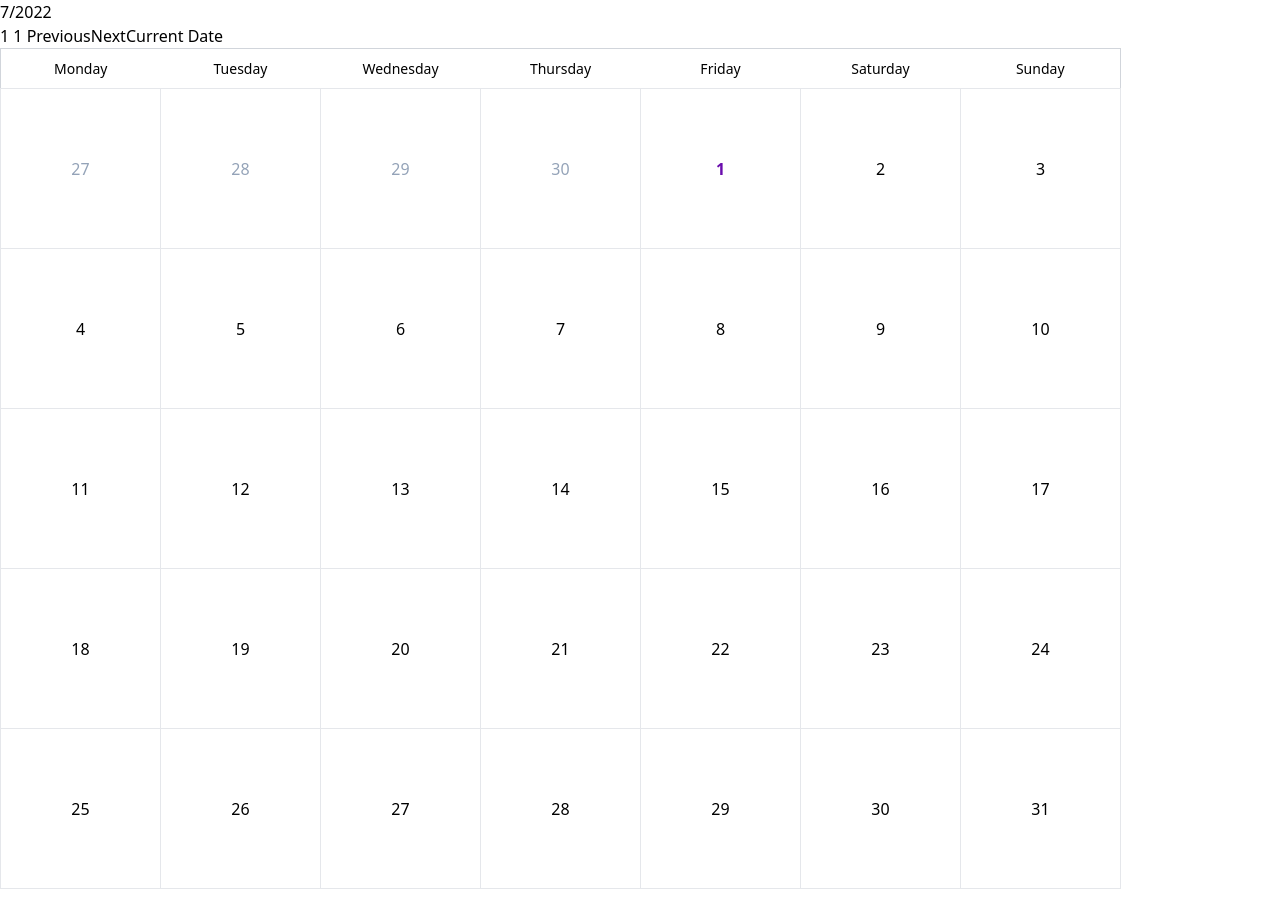
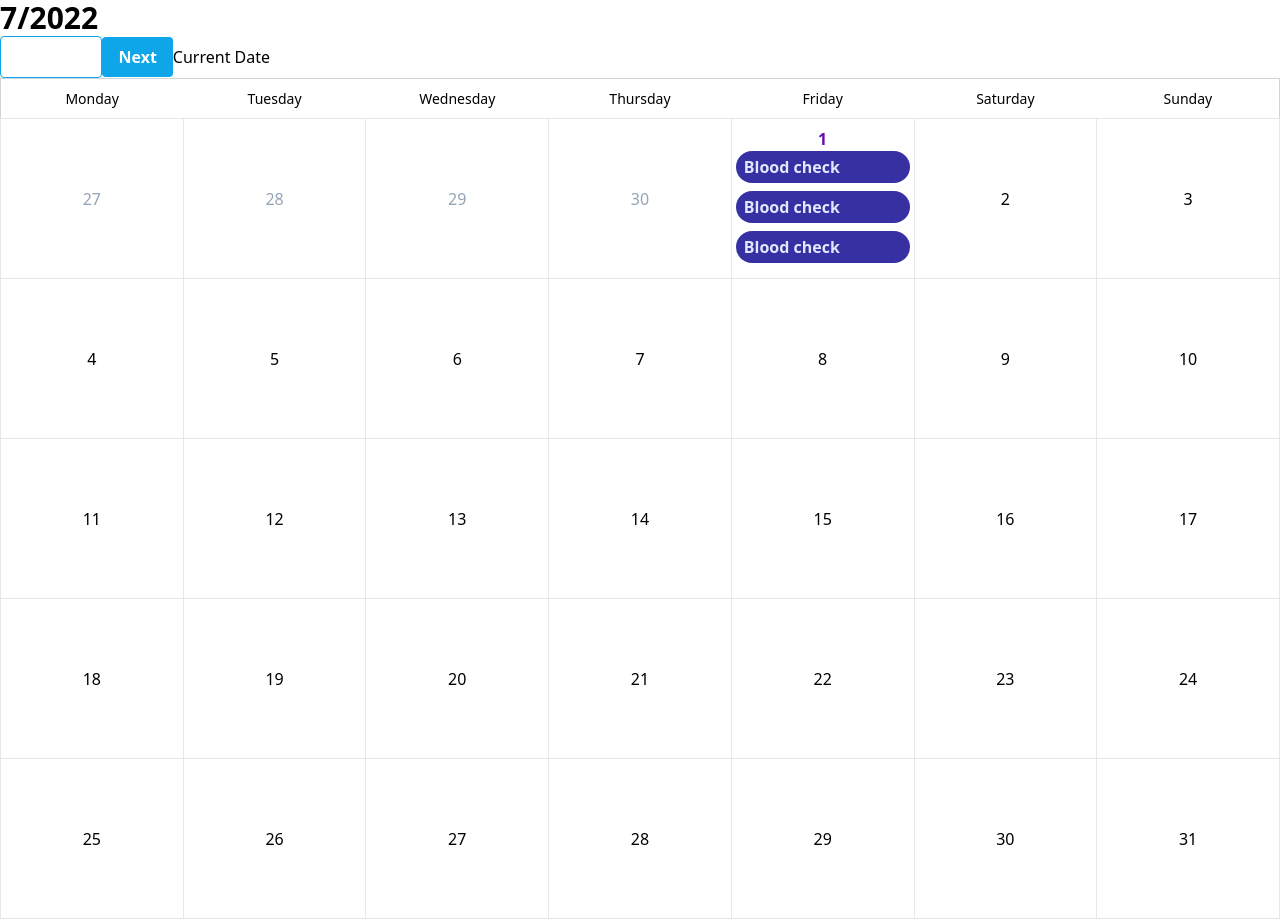
Before and after one commit to KesThav/appointment-booking, an Angular app: page /board in a window 1280 px wide. Before the commit the page ends 889 px from the top, so only its background shows below. Built offline with nearby package versions, Linux system fonts and the light colour scheme.

Commit message:
calendar improved

```diff
--- a/src/app/app.module.ts
+++ b/src/app/app.module.ts
@@ -1,3 +1,4 @@
+import { AppointmentService } from './service/appointment.service';
 import { AuthService } from './service/auth.service';
 import { NgModule } from '@angular/core';
 import { BrowserModule } from '@angular/platform-browser';
@@ -29,7 +30,7 @@ const appRoutes: Routes = [
     RouterModule.forRoot(appRoutes),
     BrowserAnimationsModule,
   ],
-  providers: [AuthService],
+  providers: [AuthService,AppointmentService],
   bootstrap: [AppComponent]
 })
 export class AppModule { }
--- a/src/app/calendar/calendar.component.html
+++ b/src/app/calendar/calendar.component.html
@@ -1,11 +1,23 @@
-<h2>{{ dateToShow.getMonth() + 1 }}/{{ dateToShow.getFullYear() }}</h2>
-{{ currentDate.getDate() }}
-{{ dateToShow.getDate() }}
+<h2 class="text-3xl">
+  <strong
+    >{{ dateToShow.getMonth() + 1 }}/{{ dateToShow.getFullYear() }}</strong
+  >
+</h2>
 
-<button (click)="getPreviousMonth()">Previous</button>
-<button (click)="getNextMonth()">Next</button>
+<button
+  (click)="getPreviousMonth()"
+  class="border border-sky-500 text-sky-500 hover:text-sky-700 text-white font-bold py-2 px-4 rounded"
+>
+  Previous
+</button>
+<button
+  (click)="getNextMonth()"
+  class="bg-sky-500 hover:bg-sky-700 text-white font-bold py-2 px-4 rounded"
+>
+  Next
+</button>
 <button (click)="initCalendar()">Current Date</button>
-<table class="table-auto">
+<table class="table-auto w-screen">
   <thead
     class="p-2 border border-gray-300 h-10 xl:w-40 lg:w-30 md:w-30 sm:w-20 w-10 xl:text-sm text-xs"
   >
@@ -16,14 +28,23 @@
     </tr>
   </thead>
   <tbody>
-    <tr *ngFor="let day of daysNumbers" class="text-center h-20">
+    <tr *ngFor="let data of daysNumbers" class="text-center h-20">
       <td
-        *ngFor="let d of day"
+        *ngFor="let d of data"
         class="border p-1 h-40 xl:w-40 lg:w-30 md:w-30 sm:w-20 w-10 overflow-auto transition cursor-pointer duration-500 ease hover:bg-gray-300"
         [style.color]="d.color"
         [style.font-weight]="d.weight"
       >
         {{ d.day }}
+        <div class="flex flex-col">
+          <span
+            *ngFor="let app of d.appointments"
+            class="p-2 bg-indigo-800 items-center text-indigo-100 leading-none lg:rounded-full flex lg:inline-flex mb-2"
+            role="alert"
+          >
+            {{ app.info }}
+          </span>
+        </div>
       </td>
     </tr>
   </tbody>
--- a/src/app/calendar/calendar.component.ts
+++ b/src/app/calendar/calendar.component.ts
@@ -1,4 +1,6 @@
+import { AppointmentService } from './../service/appointment.service';
 import { Component, OnInit } from '@angular/core';
+import { Subscription } from 'rxjs';
 
 @Component({
   selector: 'app-calendar',
@@ -14,12 +16,20 @@ export class CalendarComponent implements OnInit {
   days: string[] = ["Monday", "Tuesday", "Wednesday", "Thursday", "Friday", "Saturday", "Sunday"]
   daysNumbers?: any[][];
   OnlyWorkDay: boolean = false;
+  appointSubscription!: Subscription;
+  appointments!: any[];
 
-  constructor() {
+  constructor(private appointmentService:AppointmentService) {
 
   }
 
   ngOnInit() {
+    this.appointSubscription = this.appointmentService.appointmentSubject.subscribe(
+      (appointments: any[]) => {
+        this.appointments = appointments
+      }
+    )
+    this.appointmentService.emitAppointmentSubject();
     this.daysNumbers = this.setCalendar(this.currentDate);
   }
 
@@ -56,32 +66,56 @@ export class CalendarComponent implements OnInit {
     let daysNumber = this.range(1, lastDay+1, 1);
     let dayToAddBefore = this.adjustCalendar(new Date(date.getFullYear(), date.getMonth(), 1),"Before");
     let dayToAddAfter = this.adjustCalendar(new Date(date.getFullYear(), date.getMonth(), lastDay), "After");
-    let daysNumberDict = this.dayToColor(daysNumber,date,"black")
+    let daysNumberDict = this.dayToColor(daysNumber,date,"black","")
     if (dayToAddBefore) {
-      let dayToAddBeforeDict = this.dayToColor(dayToAddBefore,date,"#94a3b8")
+      let dayToAddBeforeDict = this.dayToColor(dayToAddBefore,date,"#94a3b8","Before")
           daysNumberDict = [...dayToAddBeforeDict,...daysNumberDict];
     }
     if (dayToAddAfter) {
-      let dayToAddAfterDict = this.dayToColor(dayToAddAfter,date,"#94a3b8")
+      let dayToAddAfterDict = this.dayToColor(dayToAddAfter,date,"#94a3b8","After")
       daysNumberDict = [...daysNumberDict,...dayToAddAfterDict]
     }
 
-    let daysNumbers = this.transformTo7(daysNumberDict)
-    console.log(daysNumbers);
+
+    for (let index in daysNumberDict) {
+      for (let index2 in this.appointments) {
+        if (daysNumberDict[index].day == this.appointments[index2].date.getDate() && daysNumberDict[index].month == this.appointments[index2].date.getMonth()) {
+          daysNumberDict[index].appointments.push(this.appointments[index2])
+        }
+      }
+    }
+
+
+    let daysNumbers = this.transformTo7(daysNumberDict);
+    console.log(daysNumbers)
+
+
     return daysNumbers;
   }
 
 
   //add color to each cell
-  dayToColor(array: any[], date: Date, color: string) {
+  dayToColor(array: any[], date: Date, color: String, type: string) {
+
     let month = date.getMonth();
     let year = date.getFullYear();
+
+    //month and year correction
+    if (type === "Before") {
+      year = month === 0 ? year-1 : year;
+      month = month === 0 ? 11 : month-1;
+    }
+    if (type === "After") {
+      year = month === 11 ?  year + 1 :  year
+      month =  month === 11 ?   0 :  month+1
+    }
     return array.map(d => ({
       day: d,
       month: month,
       year:year,
       color: this.currentDate.getDate() === d && this.currentDate.getMonth() == month ? "#6A0DAD" : color,
-      weight: this.currentDate.getDate() === d && this.currentDate.getMonth() == month ? "bold" : 'normal'
+      weight: this.currentDate.getDate() === d && this.currentDate.getMonth() == month ? "bold" : 'normal',
+      appointments:  Array()
     }))
   }
 
--- a/src/app/service/appointment.service.ts
+++ b/src/app/service/appointment.service.ts
@@ -1,6 +1,30 @@
+import { Injectable } from "@angular/core";
+import { Subject } from "rxjs";
+
+@Injectable()
+export class AppointmentService {
+
+  appointmentSubject = new Subject<any[]>();
+
+  appointments = [{
+    date: new Date(),
+    info: "Blood check"
+  },{
+    date: new Date(),
+    info: "Blood check"
+  },{
+    date: new Date(),
+    info: "Blood check"
+    },
+    {
+      date: new Date(2022,11,10),
+      info: "Blood check"
+      }]
 
 
-export class AppointmentService {
+  emitAppointmentSubject(){
+    this.appointmentSubject.next(this.appointments.slice());
+  }
 
   createAppointement() {
 
```
